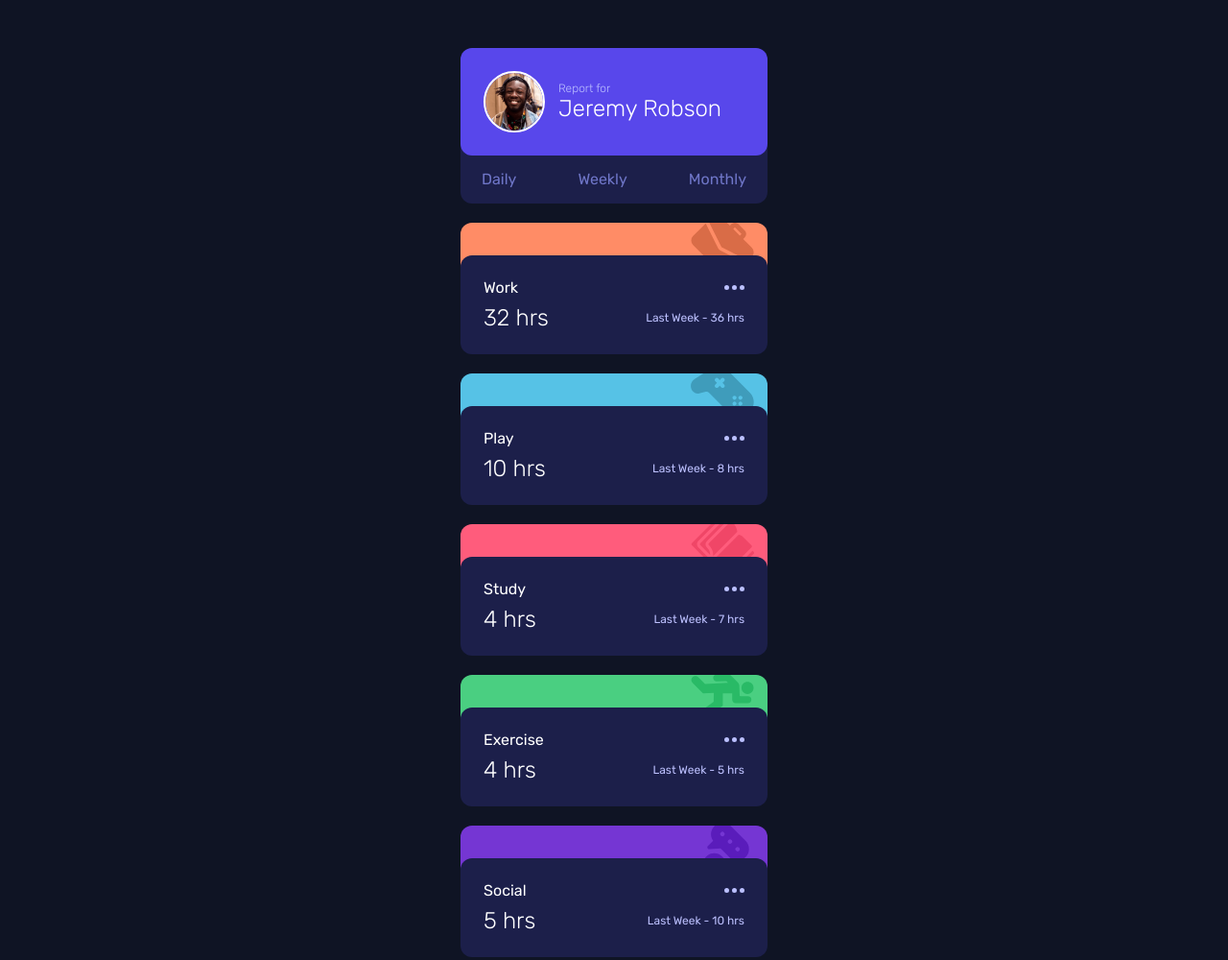
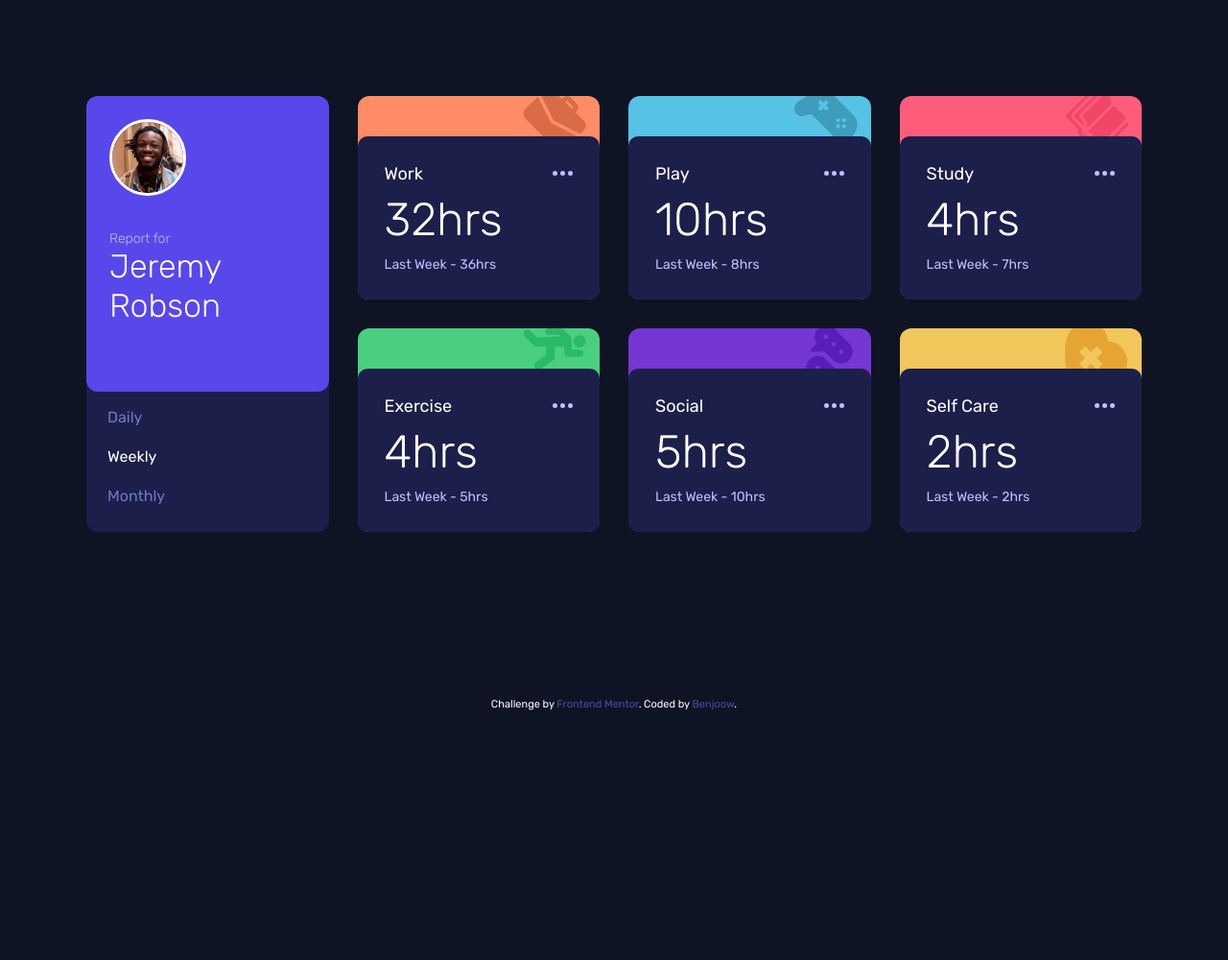
Before and after one commit to Benjoow/FrontEndMentor-TimeTracking-Dashboard, a website built with Vite: page index.html in a window 1280 px wide. Shown: the top 1000 px of the page at 96% size. After the commit the page ends 840 px from the top, so only its background shows below. Built offline with nearby package versions, Linux system fonts and the light colour scheme.

Commit message:
delete absolute position for more flexibility

```diff
--- a/index.html
+++ b/index.html
@@ -1,6 +1,7 @@
 <!DOCTYPE html>
 <html lang="en">
 <head>
+
   <meta charset="UTF-8">
   <meta name="viewport" content="width=device-width, initial-scale=1.0"> <!-- displays site properly based on user's device -->
 
@@ -15,7 +16,8 @@
 
 <body>
   <main>
-    <div class="card">
+
+    <div class="main__card card">
       <div id="main-card__content-top" class="container">
         <img id="portrait" src="./src/images/image-jeremy.png" alt="portrait">
         <div id="main-card__content-top-text">
@@ -25,24 +27,13 @@
       </div>
       <div id="main-card__content-bottom" class="container">
         <ul>
-          <li>Daily</li>
-          <li>Weekly</li>
-          <li>Monthly</li>
+          <li id="dailyButton">Daily</li>
+          <li id="weeklyButton">Weekly</li>
+          <li id="monthlyButton">Monthly</li>
         </ul>
       </div>
     </div>
 
-    <!-- <div class="container secondary-card">
-      <div class="illustration__card" id="selfCare"></div>
-      <div class="content__top">
-        <h2>Work</h2>
-        <img src="./src/images/icon-ellipsis.svg" alt="options button">
-      </div>
-      <div class="content__bottom">
-        <p>32hrs</p>
-        <p>Last Week - 36hrs</p>
-      </div>
-    </div> -->
   </main>
 
 <footer class="attribution">
--- a/src/index.ts
+++ b/src/index.ts
@@ -6,63 +6,128 @@ const cardsData = async ():Promise<Object> => {
   return response.json();
 }
 
-const createCard = async ():Promise<void> => {
+const createCards = async (cardsInfo: Array<Object>):Promise<void> => {
   const main: HTMLElement = document.querySelector("main")!;
-  const data: Array<Object> = await cardsData();
-  console.log(await data);
-  data.forEach(item => {
+  cardsInfo.forEach(item => {
     const card: HTMLDivElement = document.createElement("div");
-    card.classList.add("container", "secondary-card");
-    const illustrationCard: HTMLDivElement = document.createElement("div");
-    illustrationCard.classList.add("illustration__card");
+    card.classList.add("secondary-container", "secondary-card");
+    // const secondaryBottom: HTMLDivElement = document.createElement("div");
+    // secondaryBottom.classList.add("illustration__card");
     switch (item.title) {
       case 'Work' :
-        illustrationCard.setAttribute("id", "work");
+        card.setAttribute("id", "work");
         break;
       case 'Play' :
-        illustrationCard.setAttribute("id", "play");
+        card.setAttribute("id", "play");
         break;
       case 'Study' :
-        illustrationCard.setAttribute("id", "study");
+        card.setAttribute("id", "study");
         break;
       case 'Exercise' :
-        illustrationCard.setAttribute("id", "exercise");
+        card.setAttribute("id", "exercise");
         break;
       case 'Social' :
-        illustrationCard.setAttribute("id", "social");
+        card.setAttribute("id", "social");
         break;
       case 'Self Care' :
-        illustrationCard.setAttribute("id", "selfCare");
+        card.setAttribute("id", "selfCare");
         break;
       default:
         console.log("Data Error");
       }
+    const secondaryBottom = document.createElement("div");
+    secondaryBottom.classList.add("secondary-card__bottom");
     const contentTop = document.createElement("div");
     contentTop.classList.add("content__top");
     contentTop.appendChild(document.createElement("h2")).textContent = item.title;
     const buttonOption = document.createElement("img");
     buttonOption.src = "./src/images/icon-ellipsis.svg";
     buttonOption.setAttribute('alt', 'options button');
+    buttonOption.classList.add("svgColor");
     contentTop.appendChild(buttonOption);
     const contentBottom = document.createElement("div");
     contentBottom.classList.add("content__bottom");
     const hours = document.createElement("p");
     const previous = document.createElement("p");
-    hours.textContent = `${item.timeframes.weekly.current} hrs`;
-    previous.textContent = `Last Week - ${item.timeframes.weekly.previous} hrs`;
+    hours.textContent = `${item.current}hrs`;
+    previous.textContent = `Last Week - ${item.previous}hrs`;
     contentBottom.appendChild(hours);
     contentBottom.appendChild(previous);
 
-    console.log(item);
     main.appendChild(card);
-    card.appendChild(illustrationCard);
-    card.appendChild(contentTop);
-    card.appendChild(contentBottom);
+    card.appendChild(secondaryBottom);
+    secondaryBottom.appendChild(contentTop);
+    secondaryBottom.appendChild(contentBottom);
+  })
+}
+
+const deleteCards = () => {
+  const secondaryCards = document.querySelectorAll(".secondary-card");
+  secondaryCards.forEach(item => {
+    item.remove();
+  })
+}
+
+const activeMenu = (event: Event) => {
+  let activeElement = event.target;
+  const menu: NodeListOf<HTMLLIElement> = document.querySelectorAll("#main-card__content-bottom li");
+  menu.forEach(item => {
+    if(activeElement === item) {
+      item.classList.add("active");
+    } else {
+      item.classList.remove("active");
+    }
+  })
+}
+
+const sortByTimePeriod = async (period: string): Promise<Array<Object>> => {
+  const data: Array<Object> = await cardsData();
+  const dataSort: { title: string; current: number; previous: number} [] = [];
+  data.forEach(item => {
+    dataSort.push({ title: item.title,
+                    current: item.timeframes[period].current,
+                    previous: item.timeframes[period].previous
+                 })
+  })
+  return dataSort;
+}
+
+const selectMenu = () => {
+  const weeklyButton: HTMLLIElement = document.querySelector('#weeklyButton')!;
+  const dailyButton: HTMLLIElement = document.querySelector('#dailyButton')!;
+  const monthlyButton: HTMLLIElement = document.querySelector('#monthlyButton')!;
+
+
+  weeklyButton.addEventListener('click', async (event)=> {
+    activeMenu(event)
+    deleteCards();
+    const data =  await sortByTimePeriod("weekly");
+    createCards(data);
+  })
+  dailyButton.addEventListener('click', async (event) => {
+    activeMenu(event)
+    deleteCards();
+    const data = await sortByTimePeriod("daily");
+    createCards(data);
+  })
+  monthlyButton.addEventListener('click', async (event) => {
+    activeMenu(event)
+    deleteCards();
+    const data = await sortByTimePeriod("monthly");
+    createCards(data);
   })
 }
 
 
-createCard();
+const initPage = async () => {
+  const weeklyButton: HTMLLIElement = document.querySelector('#weeklyButton')!;
+  weeklyButton.classList.add("active");
+  const data = await sortByTimePeriod("weekly");
+  createCards(data);
+  selectMenu();
+}
+
+initPage();
 
 
 export {};
--- a/src/scss/globals/_variables.scss
+++ b/src/scss/globals/_variables.scss
@@ -4,6 +4,7 @@
   --backgroundColor-body: hsl(226, 43%, 10%);
   --backgroundColor-mainCard-top: hsl(246, 80%, 60%);
   --backgroundColor-card: hsl(235, 46%, 20%);
+  --backgroundColor-card-hover: hsl(235, 45%, 61%);
   --backgroundColor-work: hsl(15, 100%, 70%);
   --backgroundColor-play: hsl(195, 74%, 62%);
   --backgroundColor-study: hsl(348, 100%, 68%);
@@ -20,4 +21,16 @@
   --reportFontColor: hsl(236, 100%, 87%);
   --lastWeekFontColor: hsl(236, 100%, 87%);
   --hoursFontColor: hsl(1, 100%, 100%);
+
 }
+
+/* Media Query */
+
+$breakpoint-L: 1200px;
+
+
+@mixin breakPointL {
+  @media screen and (min-width: $breakpoint-L){
+    @content;
+  }
+}
--- a/src/scss/style.scss
+++ b/src/scss/style.scss
@@ -1,5 +1,5 @@
 @forward 'globals';
-@use './globals/variables';
+@use './globals/variables' as m; // for mixin
 @use './globals/function' as f;
 
 /* ===========
@@ -12,18 +12,32 @@
 #main-card__content-top-text :first-child {
   font-size: f.convertToRem(12);
   color: var(--reportFontColor);
+
+  @include m.breakPointL {
+    font-size: f.convertToRem(14);
+  }
 }
 
 #main-card__content-top-text:not(:first-child) {
   font-size: f.convertToRem(24);
   font-weight: 300;
+
+  @include m.breakPointL {
+    font-size: f.convertToRem(34);
+  }
 }
 
 #main-card__content-bottom ul > li {
   color: var(--menuFontColor);
+  transition: color 0.3s linear;
+
   &:hover {
     color: #FFF;
   }
+}
+
+#main-card__content-bottom .active {
+  color: #FFF;
 }
 
 // SECONDARY CARD
@@ -34,17 +48,30 @@
     font-size: f.convertToRem(16);
     font-weight: 400;
     color: #FFF;
+
+    @include m.breakPointL {
+      font-size: f.convertToRem(18);
+    }
   }
 
   .content__bottom :first-child {
     font-size: f.convertToRem(24);
     font-weight: 300;
     color: var(--hoursFontColor);
+
+    @include m.breakPointL {
+      font-size: f.convertToRem(48);
+      margin-bottom: f.convertToRem(10);
+    }
   }
 
   .content__bottom:not(:first-child) {
     font-size: f.convertToRem(12);
     color: var(--lastWeekFontColor);
+
+    @include m.breakPointL {
+      font-size: f.convertToRem(14);
+    }
   }
 }
 
@@ -63,12 +90,34 @@
   Layouts
 ============== */
 
-
-// PENSER A CREER UNE FONCTION QUI CONVERTI EN EM LES PIXELS POUR LES PADDING LES MARGINS
-
 body {
   min-height: 100vh;
   background-color: var(--backgroundColor-body);
+  display: grid;
+  place-items: center;
+  margin: 20px 0;
+}
+
+main {
+  display: grid;
+  width: min(90%, f.convertToRem(320));
+  gap: 30px 30px;
+  grid-template-areas:
+  "mainCard"
+  "work"
+  "play"
+  "study"
+  "exercise"
+  "social"
+  "selfCare";
+  @include m.breakPointL {
+    width: min(90%, f.convertToRem(1100));
+    grid-template-columns: repeat(4, 1fr);
+    grid-template-areas:
+    "mainCard work play study"
+    "mainCard exercise social selfCare"
+  }
+
 }
 
 .container {
@@ -76,102 +125,156 @@ body {
 }
 
 .card {
-  width: min(90%, f.convertToRem(320));
-  margin: 0 auto;
   position: relative;
-  margin-bottom: 54px;
 }
 
 // MAIN CARD
 
-#main-card__content-top,
-#main-card__content-bottom {
+.main__card {
+  grid-area: mainCard;
+  background-color: var(--backgroundColor-card);
   border-radius: 12px;
+
+  @include m.breakPointL {
+    display: flex;
+    flex-direction: column;
+    justify-content: space-between;
+    padding-bottom: 14px;
+  }
 }
 
 #main-card__content-top {
   position: relative;
-  transform: translateY(50px);
   z-index: 3;
   display: flex;
   align-items: center;
   background-color: var(--backgroundColor-mainCard-top);
+  border-radius: 12px;
+
+  @include m.breakPointL {
+    flex-direction: column;
+    align-items: flex-start;
+    height: 70%;
+  }
 }
 
 #portrait {
   width: 64px;
   height: 64px;
   border-radius: 55px;
-  border: solid 2px #FFF;
+  border: solid 3px #FFF;
   margin-right: 14px;
+
+  @include m.breakPointL {
+    width: 80px;
+    height: 80px;
+    margin-right: 0;
+    margin-bottom: 36px;
+  }
 }
 
 #main-card__content-bottom {
-  position: relative;
-  display: flex;
-  align-items: flex-end;
-  background-color: var(--backgroundColor-card);
   padding: 16px 22px;
-  height: 100px;
+
+  @include m.breakPointL {
+    padding: 14px 22px;
+  }
+
 
   & > ul {
     display: flex;
     width: 100%;
     justify-content: space-between;
+
+    @include m.breakPointL {
+      flex-direction: column;
+    }
   }
 
   & > ul li {
     cursor: pointer;
   }
+
+  @include m.breakPointL {
+    ul li:not(:last-child) {
+      margin-bottom: 22px;
+    }
+  }
 }
 
 // SECONDARY CARDS
 
+.secondary-container {
+  padding: f.convertToRem(34) 0 0 0;
+
+  @include m.breakPointL {
+    padding: f.convertToRem(42) 0 0 0;
+  }
+}
+
 .secondary-card {
   @extend .card;
   border-radius: 12px;
-  background-color: var(--backgroundColor-card);
-}
-
-.illustration__card {
-  position: absolute;
-  inset: -34px 0 5px 0;
-  border-radius: inherit;
-  z-index: -1;
   background-size: 66px;
   background-position: top -8px right 14px;
   background-repeat: no-repeat;
+  display: flex;
+  align-items: flex-end;
+  cursor: pointer;
+
+  &:hover > .secondary-card__bottom {
+    background-color: var(--backgroundColor-card-hover);
+  }
 }
 
 #work {
+  grid-area: work;
   background-image: url(../images/icon-work.svg);
   background-color: var(--backgroundColor-work);
 }
 
 #play {
+  grid-area: play;
   background-image: url(../images/icon-play.svg);
   background-color: var(--backgroundColor-play);
 }
 
 #study {
+  grid-area: study;
   background-image: url(../images/icon-study.svg);
   background-color: var(--backgroundColor-study);
 }
 
 #exercise {
+  grid-area: exercise;
   background-image: url(../images/icon-exercise.svg);
   background-color: var(--backgroundColor-exercise);
   background-position: top -1px right 14px;
 }
 
 #social {
+  grid-area: social;
   background-image: url(../images/icon-social.svg);
   background-color: var(--backgroundColor-social);
 }
 
 #selfCare {
+  grid-area: selfCare;
   background-image: url(../images/icon-self-care.svg);
   background-color: var(--backgroundColor-selfCare);
+}
+
+.secondary-card__bottom {
+  position: relative;
+  width: 100%;
+  height: 100%;
+  background-color: var(--backgroundColor-card);
+  border-radius: 10px;
+  padding: f.convertToRem(22);
+
+  @include m.breakPointL {
+    padding: f.convertToRem(28);
+  }
 }
 
 .content__top {
@@ -181,6 +284,9 @@ body {
   margin-bottom: f.convertToEm(8px, 16px);
 }
 
+.svgColor:hover {
+  filter: contrast(300%);
+}
 
 .content__top > img {
   width: 21px;
@@ -192,4 +298,13 @@ body {
   display: flex;
   justify-content: space-between;
   align-items: center;
+
+  @include m.breakPointL {
+    flex-direction: column;
+    align-items: flex-start;
+  }
 }
+
+.attribution {
+  margin-top: 14px;
+}
```
